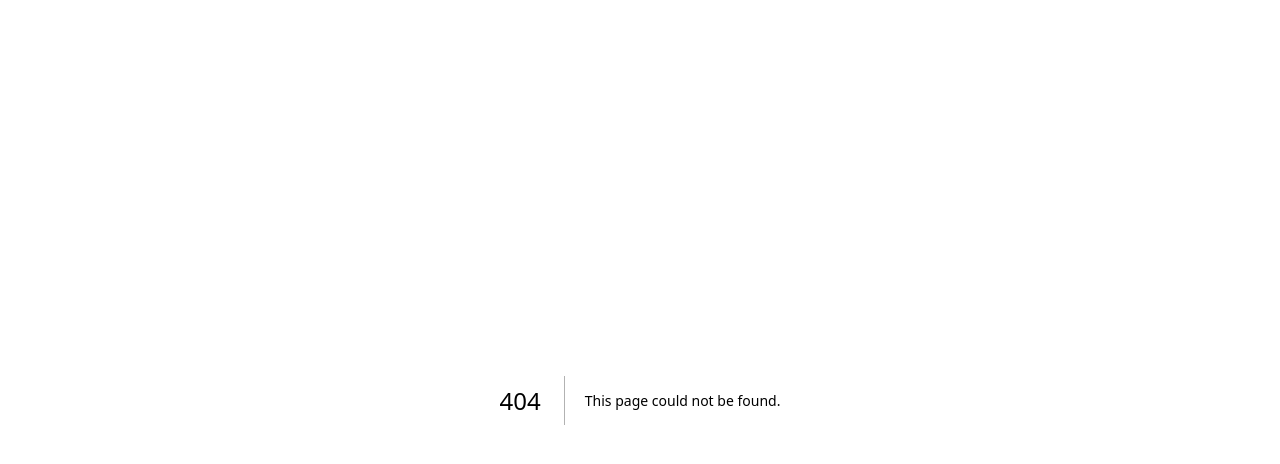
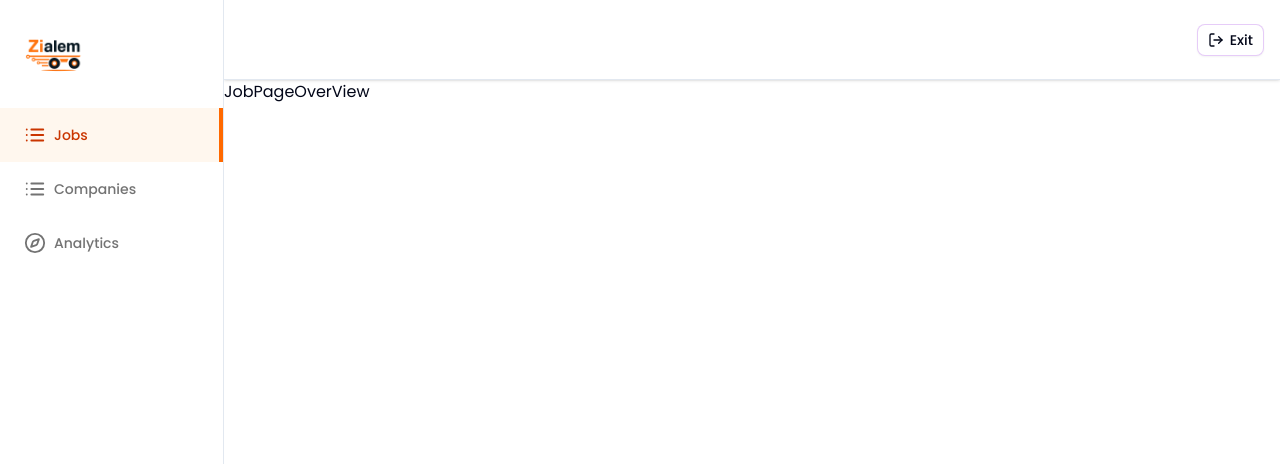
Before and after one commit to Biruk-Bogale/job-portal, a Next.js app: page /admin/jobs in a window 1280 px wide. Before the commit this address had no page. Shown: the top 464 px of the page. Built offline with nearby package versions, Linux system fonts and the light colour scheme.

Commit message:
nav bar, side bar, dynamic routing

```diff
--- /dev/null
+++ b/app/(dashboard)/(routes)/admin/jobs/page.tsx
@@ -0,0 +1,9 @@
+import React from 'react'
+
+const JobPageOverView = () => {
+  return (
+    <div>JobPageOverView</div>
+  )
+}
+
+export default JobPageOverView
--- /dev/null
+++ b/app/(dashboard)/_components/MobileSideBar.tsx
@@ -0,0 +1,18 @@
+import { Sheet, SheetContent, SheetTrigger } from "@/components/ui/sheet";
+import { Menu } from "lucide-react";
+import SideBar from "./SideBar";
+
+const MobileSideBar = () => {
+  return (
+    <Sheet>
+      <SheetTrigger className="md:hidden pr-4 hover:opacity-75 transtion">
+        <Menu />
+      </SheetTrigger>
+      <SheetContent className="bg-white p-0" side="left">
+        <SideBar />
+      </SheetContent>
+    </Sheet>
+  );
+};
+
+export default MobileSideBar;
--- a/app/(dashboard)/_components/Navbar.tsx
+++ b/app/(dashboard)/_components/Navbar.tsx
@@ -1,11 +1,12 @@
 import React from 'react'
 import NavBarRoutes from './NavBarRoutes'
+import MobileSideBar from './MobileSideBar'
 
 const Navbar = () => {
   return (
     <div className='p-4 border-b h-full flex items-center bg-white shadow-sm'>
         {/* mobile route */}
-        {/* <MobileSideBar/> */}
+        <MobileSideBar/>
 
         {/* sidebar route */}
         <NavBarRoutes/>
--- /dev/null
+++ b/app/(dashboard)/_components/SideBarRouteItem.tsx
@@ -0,0 +1,59 @@
+"use client";
+import { cn } from "@/lib/utils";
+import { LucideIcon } from "lucide-react";
+import { usePathname, useRouter } from "next/navigation";
+import React from "react";
+
+interface SideBarRouteItemProps {
+  icon: LucideIcon;
+  lable: string;
+  href: string;
+}
+
+const SideBarRouteItem = ({
+  icon: Icon,
+  lable,
+  href,
+}: SideBarRouteItemProps) => {
+  const pathname = usePathname();
+  const router = useRouter();
+
+  const isActive =
+    (pathname === "/" && href === "/") ||
+    pathname === href ||
+    pathname?.startsWith(`${href}/`);
+
+  const onClick = () => {
+    router.push(href);
+  };
+
+  return (
+    <button
+      onClick={onClick}
+      className={cn(
+        "flex items-center gap-x-2 text-neutral-500 text-sm font-[500] pl-6 transtion-all hover:text-neutral-600 hover:bg-neutral-300/20",
+        isActive &&
+          "text-orange-700 bg-orange-200/20 hover:bg-orange-700/20  hover:text-orange-700"
+      )}
+    >
+      <div className="flex items-center gap-x-2 py-4">
+        <Icon
+          className={cn("text-neutral-500", isActive && "text-orange-700")}
+          size={22}
+        />
+        {lable}
+      </div>
+
+      {/* highlighter color */}
+
+      <div
+        className={cn(
+          "ml-auto opacity-0 px-0.5 bg-orange-500 h-full transtion-all",
+          isActive && "opacity-100"
+        )}
+      />
+    </button>
+  );
+};
+
+export default SideBarRouteItem;
--- a/app/(dashboard)/_components/SidebarRoutes.tsx
+++ b/app/(dashboard)/_components/SidebarRoutes.tsx
@@ -1,7 +1,70 @@
 "use client";
 
+import { BookMarked, Compass, Home, List, User } from "lucide-react";
+import { usePathname, useRouter } from "next/navigation";
+import SideBarRouteItem from "./SideBarRouteItem";
+
+const adminRoutes = [
+  {
+    icon: List,
+    label: "Jobs",
+    href: "/admin/jobs",
+  },
+  {
+    icon: List,
+    label: "Companies",
+    href: "/admin/companies",
+  },
+  {
+    icon: Compass,
+    label: "Analytics",
+    href: "/admin/analytics",
+  },
+];
+
+const guestRoutes = [
+  {
+    icon: Home,
+    label: "Home",
+    href: "/",
+  },
+  {
+    icon: Compass,
+    label: "Search",
+    href: "/search",
+  },
+  {
+    icon: User,
+    label: "Profile",
+    href: "/user",
+  },
+  {
+    icon: BookMarked,
+    label: "Saved Jobs",
+    href: "/savedjobs",
+  },
+];
+
 const SidebarRoutes = () => {
-  return <div>SidebarRoutes</div>;
+  const pathname = usePathname();
+  const router = useRouter();
+
+  const isAdminPage = pathname.startsWith("/admin");
+
+  const routes = isAdminPage ? adminRoutes : guestRoutes;
+
+  return (
+    <div className="flex flex-col w-full">
+      {routes.map((route) => (
+        <SideBarRouteItem
+          key={route.href}
+          lable={route.label}
+          href={route.href}
+          icon={route.icon}
+        />
+      ))}
+    </div>
+  );
 };
 
 export default SidebarRoutes;
--- a/app/(dashboard)/layout.tsx
+++ b/app/(dashboard)/layout.tsx
@@ -6,16 +6,16 @@ const DashboardLayout = ({ children }: { children: React.ReactNode }) => {
   return (
     <div className="h-full">
       {/* header */}
-      <header className="h-20 fixed inset-y-0 w-full z-50">
+      <header className="h-20 md:pl-56 fixed inset-y-0 w-full z-50">
         <Navbar />
       </header>
 
       {/* sidebar */}
       <div className="hidden md:flex h-full w-56 flex-col fixed inset-y-0 z-50">
-        <SideBar/>
+        <SideBar />
       </div>
 
-      <main>{children}</main>
+      <main className="md:pl-56 pt-20 h-full">{children}</main>
     </div>
   );
 };
--- /dev/null
+++ b/components/ui/sheet.tsx
@@ -0,0 +1,139 @@
+"use client"
+
+import * as React from "react"
+import * as SheetPrimitive from "@radix-ui/react-dialog"
+import { XIcon } from "lucide-react"
+
+import { cn } from "@/lib/utils"
+
+function Sheet({ ...props }: React.ComponentProps<typeof SheetPrimitive.Root>) {
+  return <SheetPrimitive.Root data-slot="sheet" {...props} />
+}
+
+function SheetTrigger({
+  ...props
+}: React.ComponentProps<typeof SheetPrimitive.Trigger>) {
+  return <SheetPrimitive.Trigger data-slot="sheet-trigger" {...props} />
+}
+
+function SheetClose({
+  ...props
+}: React.ComponentProps<typeof SheetPrimitive.Close>) {
+  return <SheetPrimitive.Close data-slot="sheet-close" {...props} />
+}
+
+function SheetPortal({
+  ...props
+}: React.ComponentProps<typeof SheetPrimitive.Portal>) {
+  return <SheetPrimitive.Portal data-slot="sheet-portal" {...props} />
+}
+
+function SheetOverlay({
+  className,
+  ...props
+}: React.ComponentProps<typeof SheetPrimitive.Overlay>) {
+  return (
+    <SheetPrimitive.Overlay
+      data-slot="sheet-overlay"
+      className={cn(
+        "data-[state=open]:animate-in data-[state=closed]:animate-out data-[state=closed]:fade-out-0 data-[state=open]:fade-in-0 fixed inset-0 z-50 bg-black/50",
+        className
+      )}
+      {...props}
+    />
+  )
+}
+
+function SheetContent({
+  className,
+  children,
+  side = "right",
+  ...props
+}: React.ComponentProps<typeof SheetPrimitive.Content> & {
+  side?: "top" | "right" | "bottom" | "left"
+}) {
+  return (
+    <SheetPortal>
+      <SheetOverlay />
+      <SheetPrimitive.Content
+        data-slot="sheet-content"
+        className={cn(
+          "bg-background data-[state=open]:animate-in data-[state=closed]:animate-out fixed z-50 flex flex-col gap-4 shadow-lg transition ease-in-out data-[state=closed]:duration-300 data-[state=open]:duration-500",
+          side === "right" &&
+            "data-[state=closed]:slide-out-to-right data-[state=open]:slide-in-from-right inset-y-0 right-0 h-full w-3/4 border-l sm:max-w-sm",
+          side === "left" &&
+            "data-[state=closed]:slide-out-to-left data-[state=open]:slide-in-from-left inset-y-0 left-0 h-full w-3/4 border-r sm:max-w-sm",
+          side === "top" &&
+            "data-[state=closed]:slide-out-to-top data-[state=open]:slide-in-from-top inset-x-0 top-0 h-auto border-b",
+          side === "bottom" &&
+            "data-[state=closed]:slide-out-to-bottom data-[state=open]:slide-in-from-bottom inset-x-0 bottom-0 h-auto border-t",
+          className
+        )}
+        {...props}
+      >
+        {children}
+        <SheetPrimitive.Close className="ring-offset-background focus:ring-ring data-[state=open]:bg-secondary absolute top-4 right-4 rounded-xs opacity-70 transition-opacity hover:opacity-100 focus:ring-2 focus:ring-offset-2 focus:outline-hidden disabled:pointer-events-none">
+          <XIcon className="size-4" />
+          <span className="sr-only">Close</span>
+        </SheetPrimitive.Close>
+      </SheetPrimitive.Content>
+    </SheetPortal>
+  )
+}
+
+function SheetHeader({ className, ...props }: React.ComponentProps<"div">) {
+  return (
+    <div
+      data-slot="sheet-header"
+      className={cn("flex flex-col gap-1.5 p-4", className)}
+      {...props}
+    />
+  )
+}
+
+function SheetFooter({ className, ...props }: React.ComponentProps<"div">) {
+  return (
+    <div
+      data-slot="sheet-footer"
+      className={cn("mt-auto flex flex-col gap-2 p-4", className)}
+      {...props}
+    />
+  )
+}
+
+function SheetTitle({
+  className,
+  ...props
+}: React.ComponentProps<typeof SheetPrimitive.Title>) {
+  return (
+    <SheetPrimitive.Title
+      data-slot="sheet-title"
+      className={cn("text-foreground font-semibold", className)}
+      {...props}
+    />
+  )
+}
+
+function SheetDescription({
+  className,
+  ...props
+}: React.ComponentProps<typeof SheetPrimitive.Description>) {
+  return (
+    <SheetPrimitive.Description
+      data-slot="sheet-description"
+      className={cn("text-muted-foreground text-sm", className)}
+      {...props}
+    />
+  )
+}
+
+export {
+  Sheet,
+  SheetTrigger,
+  SheetClose,
+  SheetContent,
+  SheetHeader,
+  SheetFooter,
+  SheetTitle,
+  SheetDescription,
+}
--- a/package.json
+++ b/package.json
@@ -10,6 +10,7 @@
   },
   "dependencies": {
     "@clerk/nextjs": "^6.20.0",
+    "@radix-ui/react-dialog": "^1.1.14",
     "@radix-ui/react-slot": "^1.2.3",
     "class-variance-authority": "^0.7.1",
     "clsx": "^2.1.1",
```
Also changed, not shown: 1 other file (tests, documents, lock files or other folders).
